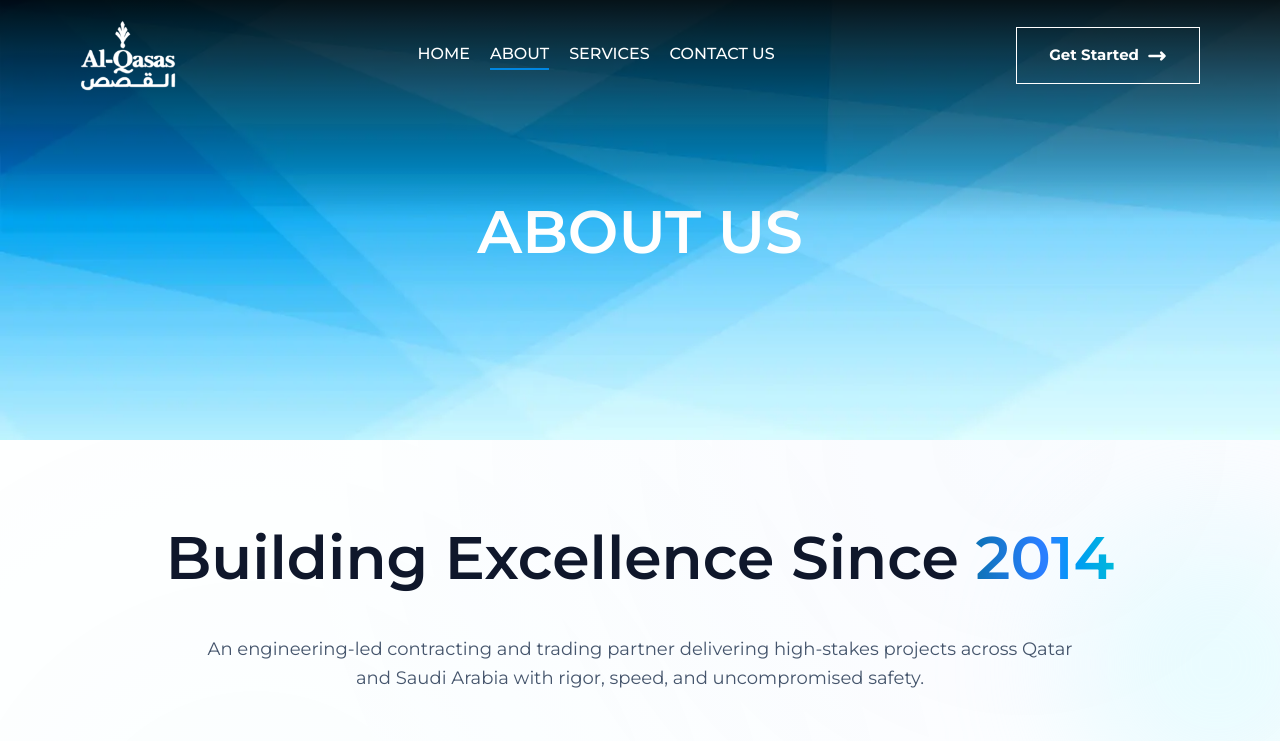
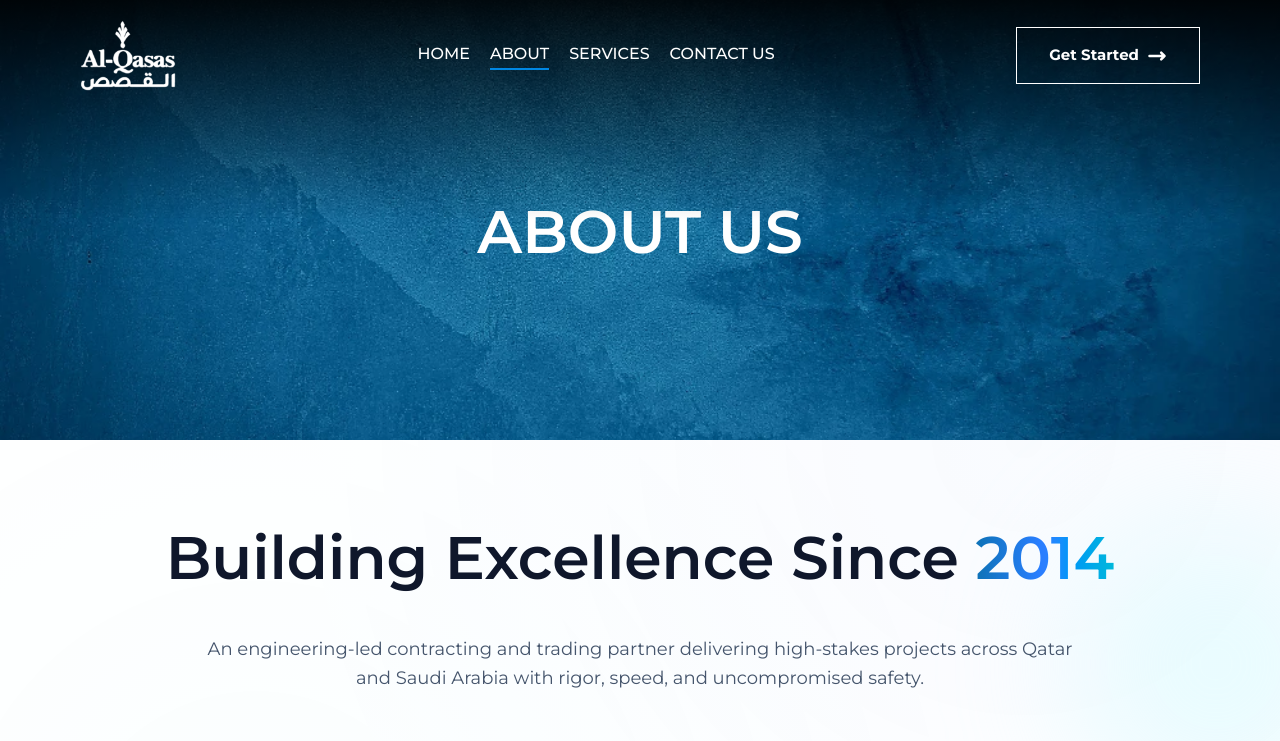
Before and after one commit to akmmubashir/al-qasas-group-web, a Next.js app: page /about in a window 1280 px wide. Shown: the top 741 px of the page. Built offline with nearby package versions, Linux system fonts and the light colour scheme.

Commit message:
banner changes

```diff
--- a/app/components/bannerSection.tsx
+++ b/app/components/bannerSection.tsx
@@ -11,7 +11,7 @@ const BannerSection = (props: Props) => {
       <div
         className="min-h-110 max-md:min-h-80 flex justify-center items-center bg-no-repeat bg-cover bg-center z-10"
         style={{
-          backgroundImage: "url(/assets/common/hero-image.webp)",
+          backgroundImage: "url(/assets/common/heroimg.webp)",
           // filter: 'brightness(90%)',
         }}
       >
```
Also changed, not shown: public/assets/common/heroimg.webp (added).
